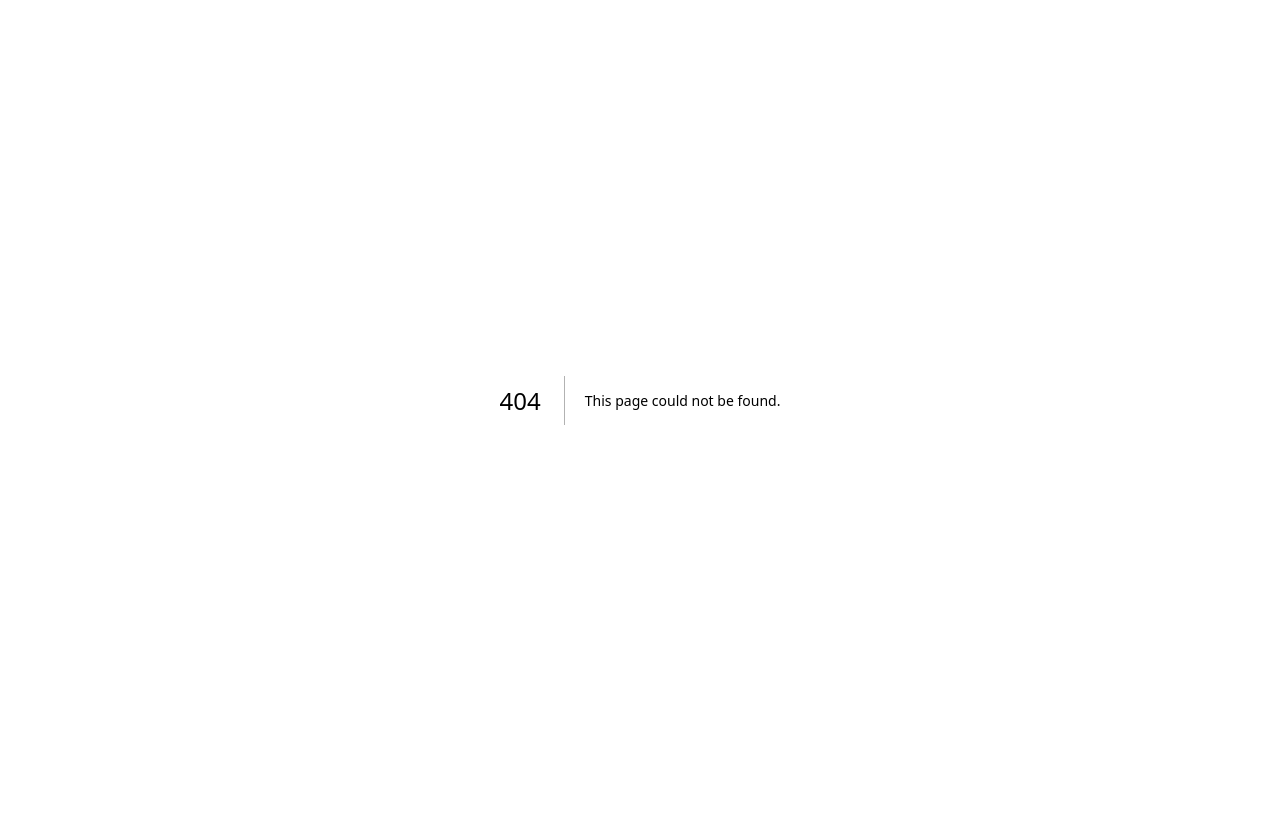
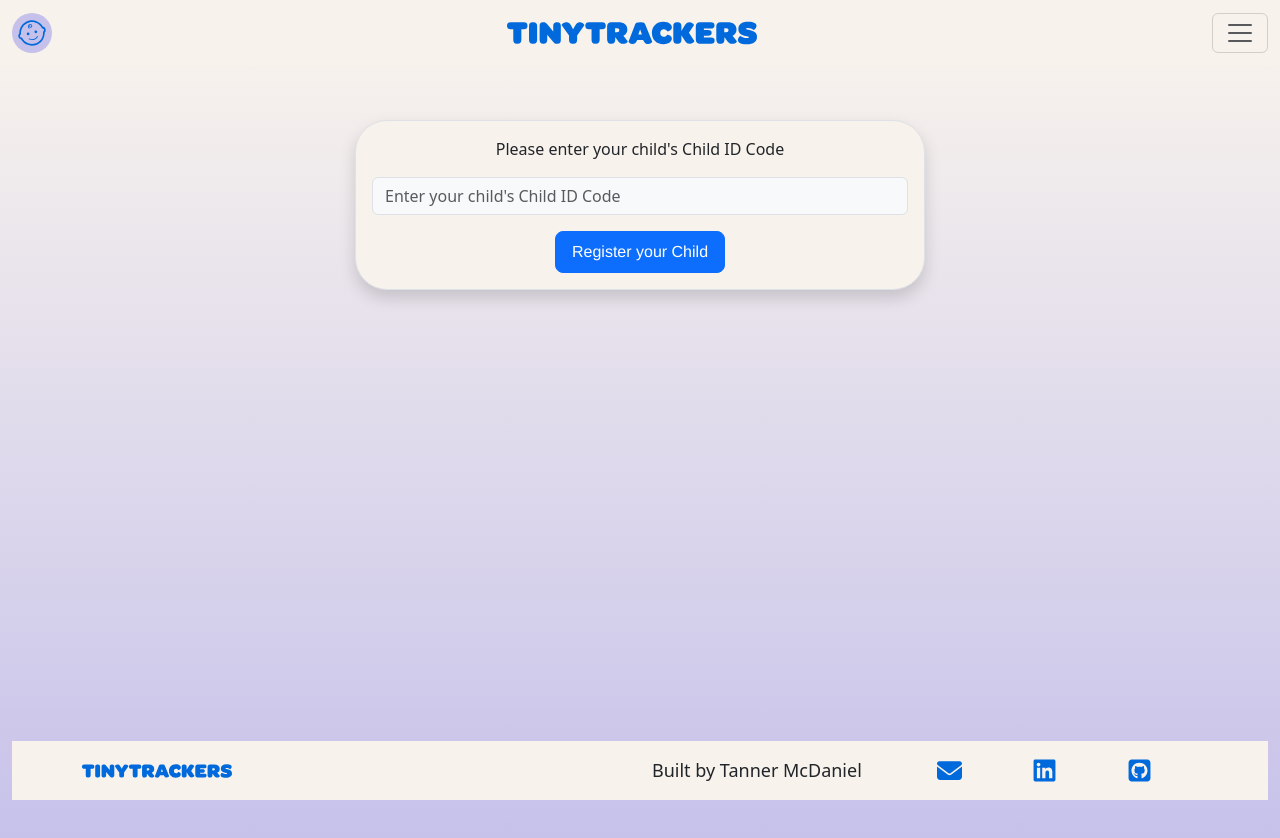
Before and after one commit to coachhallsomeinc/nextjs-auth-demo, a Next.js app in the folder fastapi-frontend/: page /child-code-register in a window 1280 px wide. Before the commit this address had no page. Shown: the top 838 px of the page. Before the commit the page ends 800 px from the top, so only its background shows below. Built offline with nearby package versions, Linux system fonts and the light colour scheme.

Commit message:
child code register form

```diff
--- /dev/null
+++ b/fastapi-frontend/src/pages/child-code-register/index.js
@@ -0,0 +1,48 @@
+import { React, useEffect, useState } from "react";
+import styles from "@/styles/global.module.css";
+import Navbar from "@/components/navbar";
+import Footer from "@/components/Footer";
+import "bootstrap/dist/css/bootstrap.css";
+import Link from "next/link";
+
+function ChildCodeRegister() {
+  return (
+    <>
+      <div id={styles.page}>
+        <div className="container mt-5">stuff</div>
+        <div className="row">
+          <Navbar />
+        </div>
+        <div className="container mt-5">
+          <div className="row mt-5">
+            <div className="col-3"></div>
+            <div
+              id={styles.componentcolor}
+              className="col-md-6 border rounded-5 shadow text-center p-3"
+            >
+              <p>Please enter your child's Child ID Code</p>
+              <input
+                required
+                type="text"
+                className="mt-2 form-control form control-lg bg-light fs-6"
+                placeholder="Enter your child's Child ID Code"
+              />
+              <button
+              id={styles.textbasefont}
+              style={{ fontSize: "large" }}
+              className="btn btn-lg btn-primary w-30 fs-6 mt-3"
+              >
+                Register your Child
+              </button>
+            </div>
+          </div>
+        </div>
+      </div>
+      <div className="row">
+        <Footer />
+      </div>
+    </>
+  );
+}
+
+export default ChildCodeRegister;
--- a/fastapi-frontend/src/pages/child-register/index.js
+++ b/fastapi-frontend/src/pages/child-register/index.js
@@ -32,7 +32,7 @@ function childRegister() {
                     id={styles.textbasefont}
                     style={{ fontSize: "large" }}
                     className="btn btn-lg btn-primary w-30 fs-6"
-                    href="#"
+                    href="/child-code-register"
                 >
                     Enter Child ID Code
                 </Link>
```
